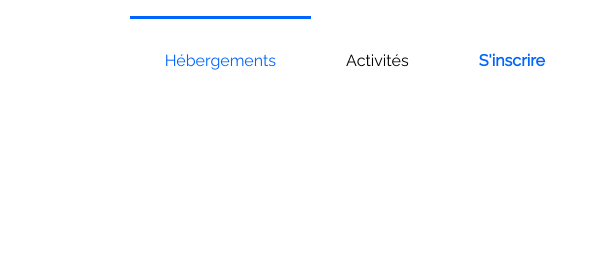
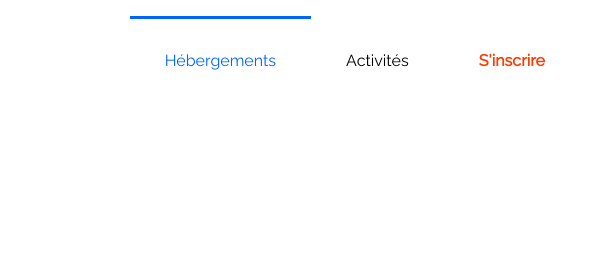
Before and after one commit to LENAGARD/LENAGARD_Projet2, a plain HTML site: page index.html in a window 1280 px wide. Shown: the top 266 px of the page, 665-1280 px from the left. Drawn offline with Linux system fonts and the light colour scheme.

```diff
--- a/style.css
+++ b/style.css
@@ -36,7 +36,7 @@ body {
 
 .signup {
   grid-area: button;
-  color: #0065fc;
+  color: #fc3b00;
   font-weight: 600;
 }
 
```
